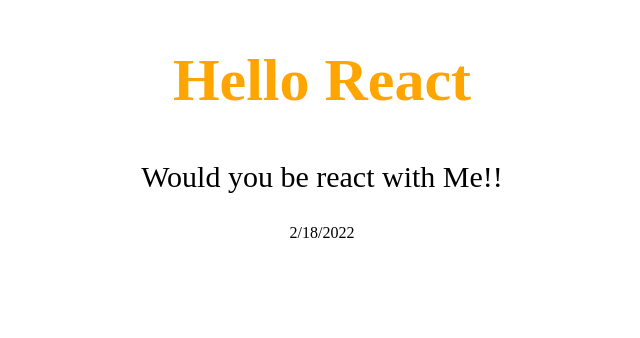
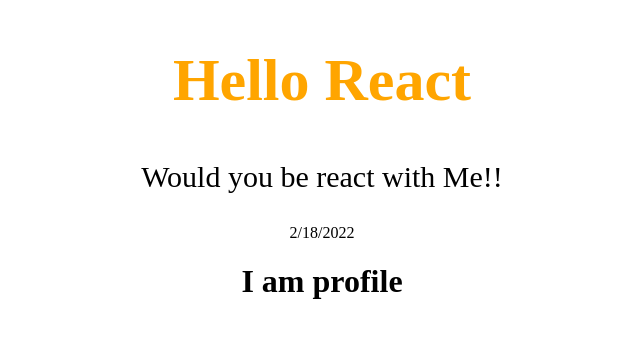
Before and after one commit to TRISHAN00/React-Basic, a React (Create React App) app: page / in a window 1280 px wide. Shown: the top 338 px of the page, without its empty margins (318-958 px from the left). Built offline with nearby package versions, Linux system fonts and the light colour scheme.

Commit message:
make new component of i am profile

```diff
--- a/src/App.js
+++ b/src/App.js
@@ -1,4 +1,5 @@
 import React, { Component } from 'react';
+import Index from './components/profile/index';
 
 export default class App extends Component {
   render() {
@@ -20,6 +21,7 @@
         <h2 style={{fontSize, color, lineHeight}} {...obj}>Hello React</h2>
         <p style={{fontSize: '30px'}}>Would you be react with Me!!</p>
         <p>{new Date().toLocaleDateString()}</p>
+        <Index/>
       </div>
     )
   }
--- /dev/null
+++ b/src/components/profile/index.js
@@ -0,0 +1,13 @@
+import React, { Component } from 'react';
+
+class index extends Component {
+    render() {
+        return (
+            <div>
+                <h1>I am profile</h1>
+            </div>
+        );
+    }
+}
+
+export default index;
```
